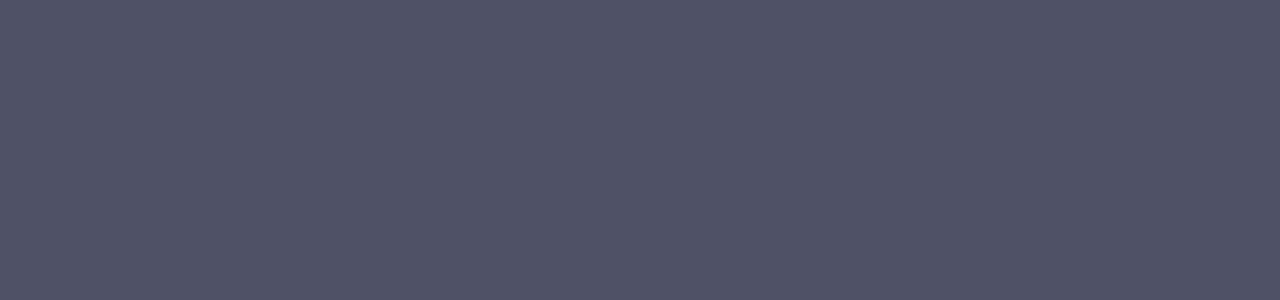
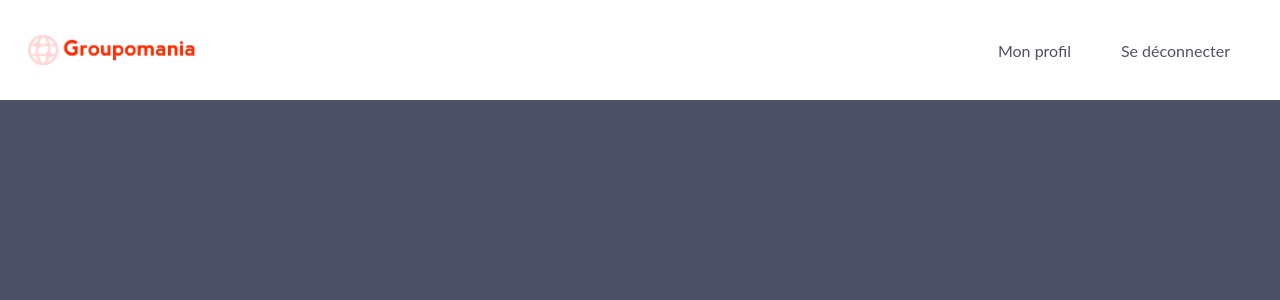
Before and after one commit to ak-code-90/DW_P7_Groupomania, a React (Create React App) app in the folder Front/groupomania/: page /main in a window 1280 px wide. Shown: the top 300 px of the page. Built offline with nearby package versions, Linux system fonts and the light colour scheme; a web font is replaced by a local one.

Commit message:
add navbar to landing page

```diff
--- a/Front/groupomania/package.json
+++ b/Front/groupomania/package.json
@@ -10,6 +10,7 @@
     "react-dom": "^18.2.0",
     "react-router-dom": "^6.3.0",
     "react-scripts": "5.0.1",
+    "styled-components": "^5.3.5",
     "web-vitals": "^2.1.4"
   },
   "scripts": {
--- /dev/null
+++ b/Front/groupomania/src/components/Header.jsx
@@ -0,0 +1,44 @@
+import React from 'react';
+import { Link } from 'react-router-dom';
+import styled from 'styled-components';
+import iconLight from '../assets/iconLight.png';
+
+const NavContainer = styled.nav`
+  background-color: #fff;
+  height: 100px;
+  display: flex;
+  justify-content: space-between;
+  align-items: center;
+
+  > img {
+    width: 15%;
+    min-width: 210px;
+    height: 100%;
+    margin-right: 0px;
+    object-fit: cover;
+  }
+
+  > div {
+    display: flex;
+  }
+
+  > div a {
+    color: #4e5166;
+    text-decoration: none;
+    margin-right: 50px;
+  }
+`;
+
+const Header = () => {
+  return (
+    <NavContainer>
+      <img src={iconLight} alt="" />
+      <div>
+        <Link to="/#">Mon profil</Link>
+        <Link to="/signup">Se déconnecter</Link>
+      </div>
+    </NavContainer>
+  );
+};
+
+export default Header;
--- a/Front/groupomania/src/components/MainPage.jsx
+++ /dev/null
@@ -1,7 +0,0 @@
-import React from 'react';
-
-const MainPage = () => {
-  return <div></div>;
-};
-
-export default MainPage;
--- a/Front/groupomania/src/index.js
+++ b/Front/groupomania/src/index.jsx
@@ -1,16 +1,11 @@
 import React from 'react';
 import ReactDOM from 'react-dom/client';
-import {
-  BrowserRouter,
-  Routes,
-  Route,
-} from "react-router-dom";
+import { BrowserRouter, Routes, Route } from 'react-router-dom';
 import './styles/index.css';
 import Home from './pages/home';
 import Registration from './pages/Registration.jsx';
 import Error404 from './components/Error404';
-import MainPage from './components/MainPage';
-
+import LandingPage from './pages/LandingPage';
 
 const root = ReactDOM.createRoot(document.getElementById('root'));
 root.render(
@@ -19,11 +14,9 @@ root.render(
       <Route path="/" element={<Home />} />
       <Route path="signup" element={<Registration />} />
       <Route path="*" element={<Error404 />} />
-      <Route path="main" element={<MainPage />} />
+      <Route path="main" element={<LandingPage />} />
     </Routes>
   </BrowserRouter>
 );
 
-
-
-<Home />
+<Home />;
--- a/Front/groupomania/src/pages/LandingPage.jsx
+++ b/Front/groupomania/src/pages/LandingPage.jsx
@@ -1,10 +1,10 @@
 import React from 'react';
-import MainPage from '../components/MainPage';
+import Header from '../components/Header.jsx';
 
 const LandingPage = () => {
   return (
     <div>
-      <MainPage />
+      <Header />
     </div>
   );
 };
```
Also changed, not shown: 1 other file (tests, documents, lock files or other folders).
